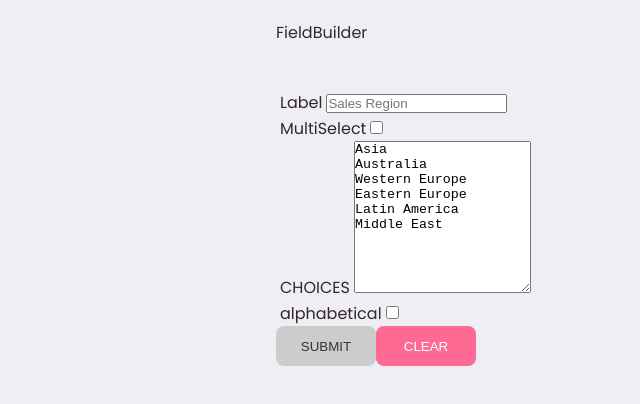
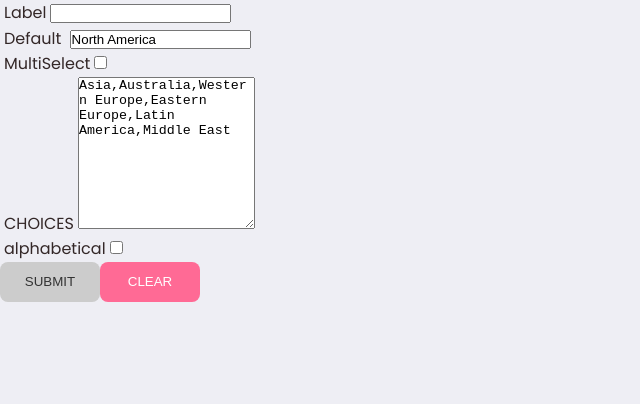
Before and after one commit to gnenov89/FieldBuilder, a React (Create React App) app: page / in a window 1280 px wide. Shown: the top 404 px of the page, without its empty margins (0-640 px from the left). Built offline with nearby package versions, Linux system fonts and the light colour scheme.

Commit message:
almost there

```diff
--- a/src/App.js
+++ b/src/App.js
@@ -1,3 +1,4 @@
+
 import "./index.css";
 import { useState, useEffect, useRef } from "react";
 import MockService from "./api/MockService";
@@ -5,38 +6,31 @@ import Button from "./components/Shared.jsx/Button";
 
 
 function App() {
-  //Set global state
-  const [formValues, setFormValues] = useState({ label: "" });
+  const [formValues, setFormValues] = useState({
+    label: "",
+    default: ""
+  });
+  const [message, setMessage] = useState('')
   const [btnDisabled, setBtnDisabled] = useState(true)
-  const [message, setMessage] = useState('')
-
-
-
-  const textAreaElement = useRef(null);
-  const labelInput = useRef(null)
-  const inputCheckbox = useRef(null)
-  const alphaInput = useRef(null)
   useEffect(() => {
     // Call api.
     setFormValues(MockService.getField());
   }, []);
 
-
-
-
   const handleFormChange = (e) => {
     e.preventDefault();
+
     if (e.target.name === "label") {
-      // console.log(e.target.value)
+      console.log(e.target.value);
       if (e.target.value === "") {
         setFormValues({ ...formValues, label: "" });
-        setBtnDisabled(true)
         setMessage(null)
-      }
-      else if (e.target.value !== "" && e.target.value.trim().length <= 10) {
+      } else if (e.target.value !== "" && e.target.value.trim().length <= 10) {
+        setFormValues({ ...formValues, label: e.target.value })
         setBtnDisabled(true)
         setMessage('Text must be at least 10 characters')
-        setFormValues({ ...formValues, label: e.target.value })
+
+        // console.log(e.target.value)
       }
       else {
         setFormValues({ ...formValues, label: e.target.value });
@@ -44,91 +38,87 @@ function App() {
         setBtnDisabled(false)
 
       }
-
     }
 
-
-
     if (e.target.name === "choices") {
-      // let stringValues = e.target.value
-      // let defaultValue = formValues.default
-      // const myArray = stringValues.split("\n")
-      // if (!stringValues.includes(formValues.default)) {
-      //   stringValues.push(formValues.default)
-      // }
-
+      console.log(e.target.value);
       textAreaElement.current.value = e.target.value;
-
-      // if (!myArray.includes(formValues.default)) {
-      //   myArray.push(formValues.default)
-      //
-
-      // }
-
-
-
     }
 
-    if (e.target.name === "multiSelect" && e.target.checked) {
-      setFormValues({ ...formValues, required: true });
-      // console.log(formValues);
-    } else {
-
-      setFormValues({ ...formValues, required: false });
-      // console.log(formValues);
+    if (e.target.name === "multiSelect") {
+      setFormValues({ ...formValues, required: e.target.checked });
+      // console.log(e.target.value);
     }
-
 
     if (e.target.name === "alphabetical") {
       setFormValues({ ...formValues, displayAlpha: e.target.checked });
-      console.log(e.target.value);
+      // console.log(e.target.value);
     }
-
   };
 
-  //Clear Input field
+  const labelInput = useRef(null)
+  const defValue = useRef(null)
+  const textAreaElement = useRef(null);
+  const inputCheckbox = useRef(null)
+  const alphaInput = useRef(null)
+
   const clearInputFields = (form) => {
+    // setFormValues({})
     form.preventDefault()
-    setFormValues({
-    })
     textAreaElement.current.value = ""
     labelInput.current.value = ""
+    defValue.current.value = ""
     inputCheckbox.current.checked = false
     alphaInput.current.checked = false
     console.log(formValues)
   }
-  // Submit to API
   const submitFormToApi = (form) => {
     form.preventDefault();
-    const choices = textAreaElement.current.value.split("\n");
-    MockService.saveField({ ...formValues, choices });
-    console.log(formValues)
+    let choices = textAreaElement.current.value.split("\n");
+    let defAult = defValue.current.value
+    if (!choices.includes(defAult)) {
+      choices.push(defAult)
+      let defAdd = textAreaElement.current.value.concat(",", defValue.current.value)
+      setFormValues({ ...formValues, choices: defAdd });
     }
 
+    MockService.saveField({ ...formValues, choices });
+
+    // let myArr = textAreaElement.current.value.split("\n")
+    // if (!myArr.includes(defAult)) {
+    //   myArr.push(defAult)
+    // }
+    // console.log(myArr)
+    // MockService.saveField({ ...formValues, myArr });
+
+  };
+
   return (
-
-
-    <form id="fieldBuilderForm" className="container" onSubmit={submitFormToApi}>
-
-      <header>FieldBuilder</header>
-
-
-
+    <>
+      <form id="fieldBuilderForm" onSubmit={submitFormToApi}>
         <label htmlFor="salesRegion">Label</label>
         <input
-        ref={labelInput}
           type="text"
           id="salesRegion"
           name="label"
+          ref={labelInput}
           // value={formValues.label !== undefined && formValues.label}
-        placeholder="Sales Region"
           onChange={handleFormChange}
         ></input>
         <br></br>
 
-
         {message && <div className="message">{message}</div>}
 
+        <label htmlFor="Default Value">Default </label>
+        <input
+          ref={defValue}
+          type="text"
+          id="salesRegion"
+          name="default"
+          value={formValues.default}
+          onChange={handleFormChange}
+        ></input>
+        <br></br>
 
         <label htmlFor="MultiSelect">MultiSelect</label>
         <input
@@ -141,8 +131,6 @@ function App() {
         ></input>
         <br></br>
 
-
-
         <label htmlFor="formChoices">CHOICES</label>
         <textarea
           id="formChoices"
@@ -151,7 +139,7 @@ function App() {
           name="choices"
           defaultValue={
             formValues.choices !== undefined
-            ? formValues.choices.join("\n")
+              ? formValues.choices
               : ""
           }
           onChange={handleFormChange}
@@ -172,18 +160,11 @@ function App() {
         <br></br>
 
 
-      {/* <button name="reset" type="reset" className="btn-primary" onClick={clearInputFields}>Reset</button> */}
-
-      {/* <button type="submit" onClick={submitFormToApi}>SUBMIT</button> */}
-
         <Button type="submit" onClick={submitFormToApi} isDisabled={btnDisabled}>SUBMIT</Button>
 
         <Button type="reset" onClick={clearInputFields} version="secondary">CLEAR</Button>
-
-
-
-    </form >
-
+      </form>
+    </>
   );
 }
 
--- a/src/index.css
+++ b/src/index.css
@@ -16,9 +16,7 @@ body {
   margin: auto;
   padding: 0 20px;
 }
-.form-row {
-  text-align: center;
-}
+
 header {
   height: 70px;
   width: 100%;
@@ -55,6 +53,7 @@ header {
   background-color: #cccccc;
   color: #333;
   cursor: auto;
+  text: "disabled"
 }
 
 .btn:disabled:hover {
```
Also changed, not shown: src/components/Shared.jsx/test.jsx (added). Lines whose indentation alone changed are shown as unchanged.
